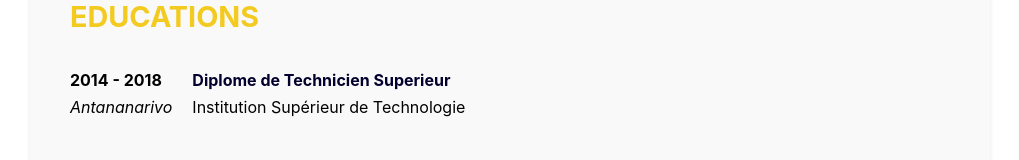
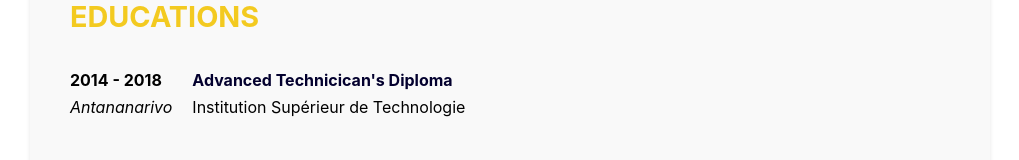
Before and after one commit to meiddiel/resume, a React (Create React App) app: page / in a window 1280 px wide. Shown: the part 739-899 px from the top of the page, without its empty margins (130-1149 px from the left). Built offline with nearby package versions, Linux system fonts and the light colour scheme.

Commit message:
correct spelling

```diff
--- a/src/resumeData.js
+++ b/src/resumeData.js
@@ -24,7 +24,7 @@ const resumeData = {
   ],
   educations: [
     {
-      degree: "Diplome de Technicien Superieur",
+      degree: "Advanced Technicican's Diploma",
       institution: "Institution Supérieur de Technologie",
       period: "2014 - 2018",
       city: "Antananarivo",
```
